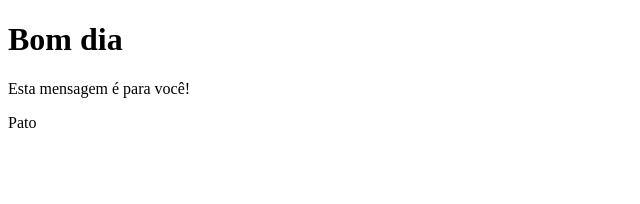
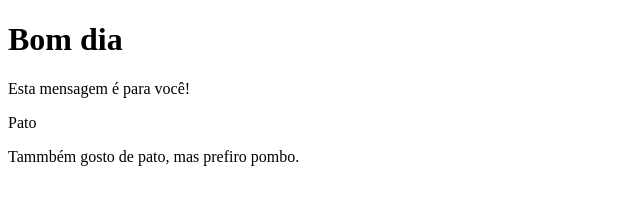
Before and after one commit to R1cardoSevero/code, a plain HTML site: page main/index.html in a window 1280 px wide. Shown: the whole page, without its empty margins (0-640 px from the left). Drawn offline with Linux system fonts and the light colour scheme.

Commit message:
comentario + mensagens

```diff
--- a/main/index.html
+++ b/main/index.html
@@ -9,6 +9,9 @@
     <h1>Bom dia</h1>
 
     <p>Esta mensagem é para você!</p>
+    <!--ricardo-->
     <p>Pato</p>
+    <!--Djangolivre-->
+    <p>Tammbém gosto de pato, mas prefiro pombo.</p>
 </body>
 </html>
```
